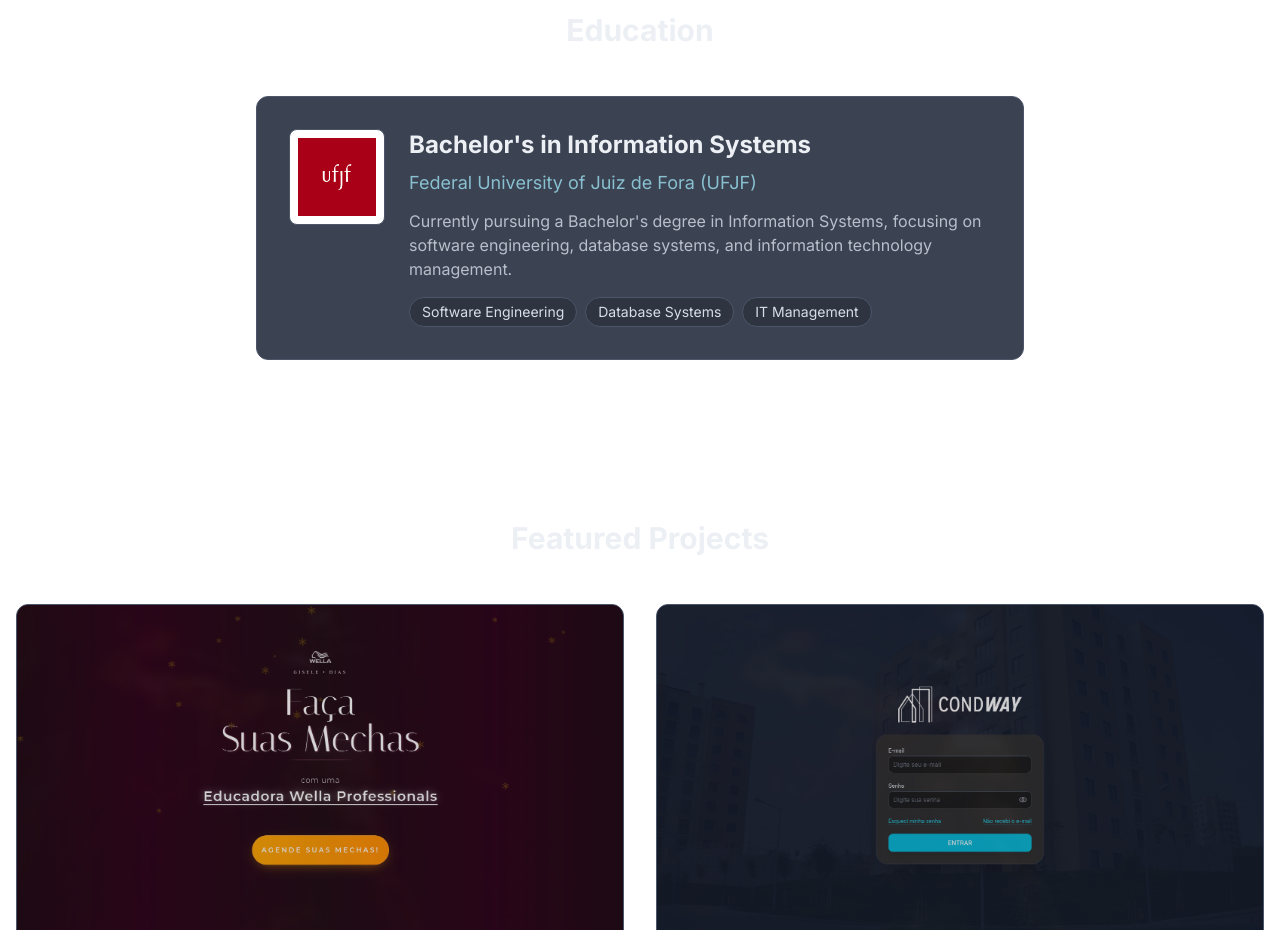
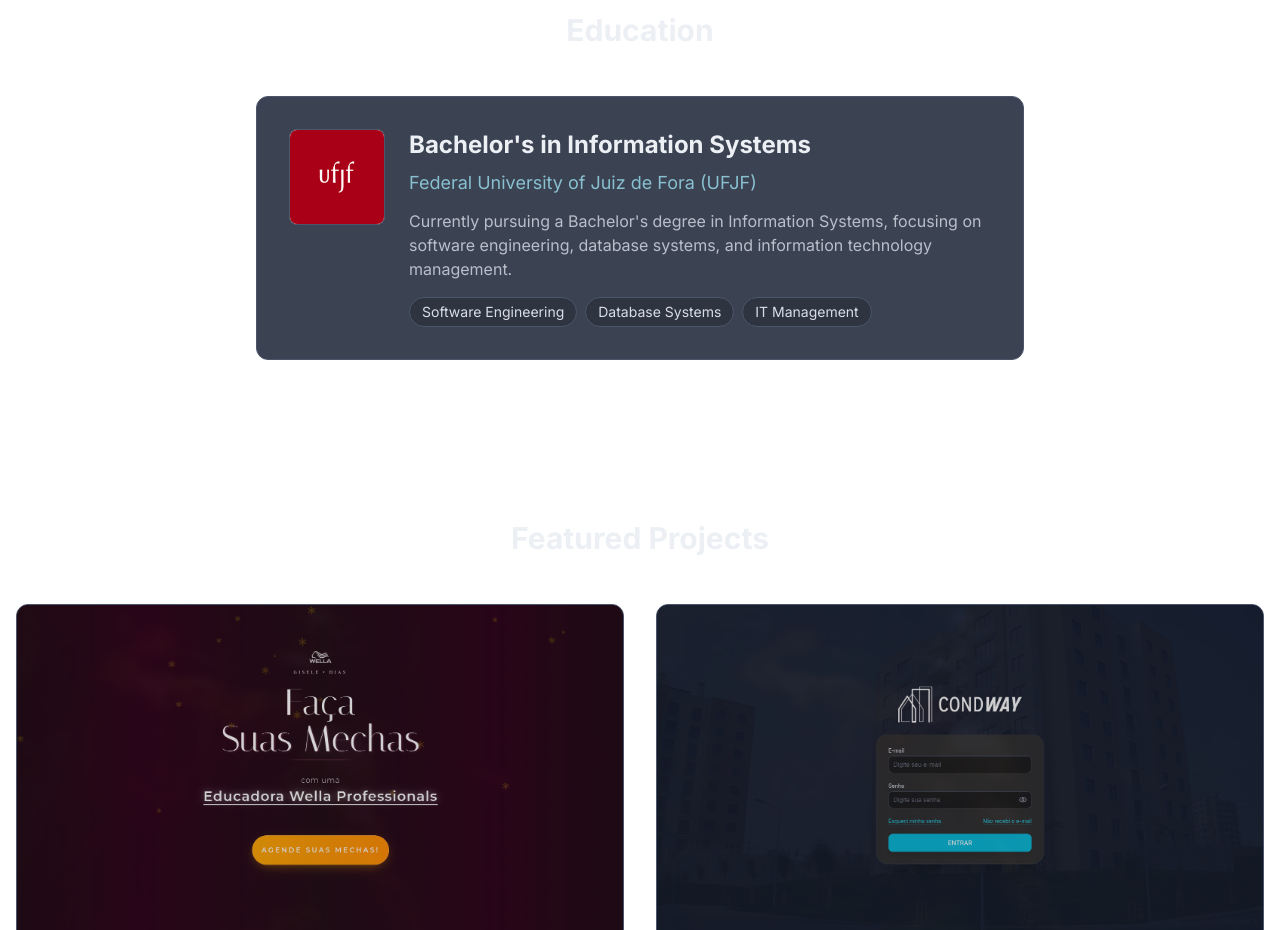
Before and after one commit to nsalgado2000/portfolio-nsalgado, a Next.js app: page / in a window 1280 px wide. Shown: the part 1420-2350 px from the top of the page. Built offline with nearby package versions, Linux system fonts and the light colour scheme.

Commit message:
fix: adjust dimensions of UFJF logo image in Education component for better display

```diff
--- a/src/app/components/Education.jsx
+++ b/src/app/components/Education.jsx
@@ -21,9 +21,9 @@
                     <Image
                       src="/ufjf-logo.png"
                       alt="UFJF Logo"
-                      width={96}
-                      height={96}
-                      className="object-contain p-2"
+                      width={150}
+                      height={150}
+                      className="object-contain"
                       onError={() => setImageError(true)}
                     />
                   ) : (
```
